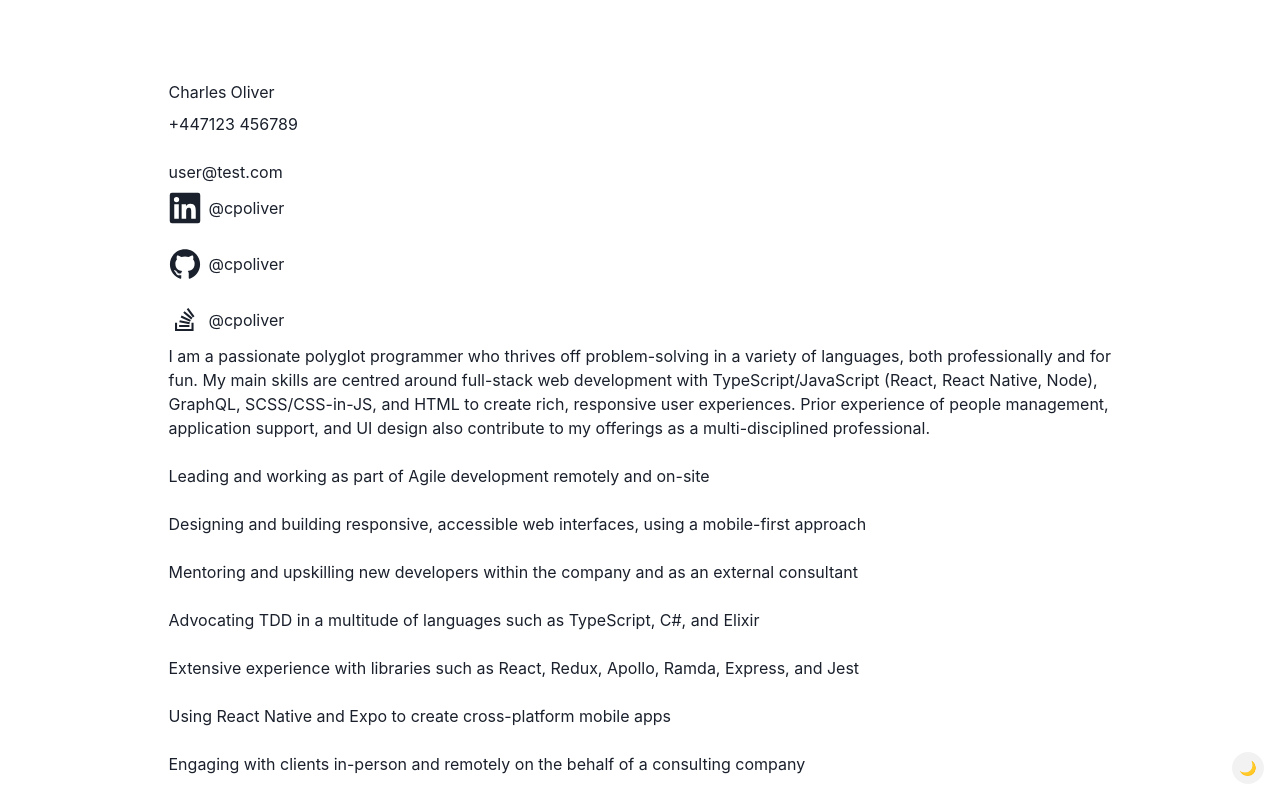
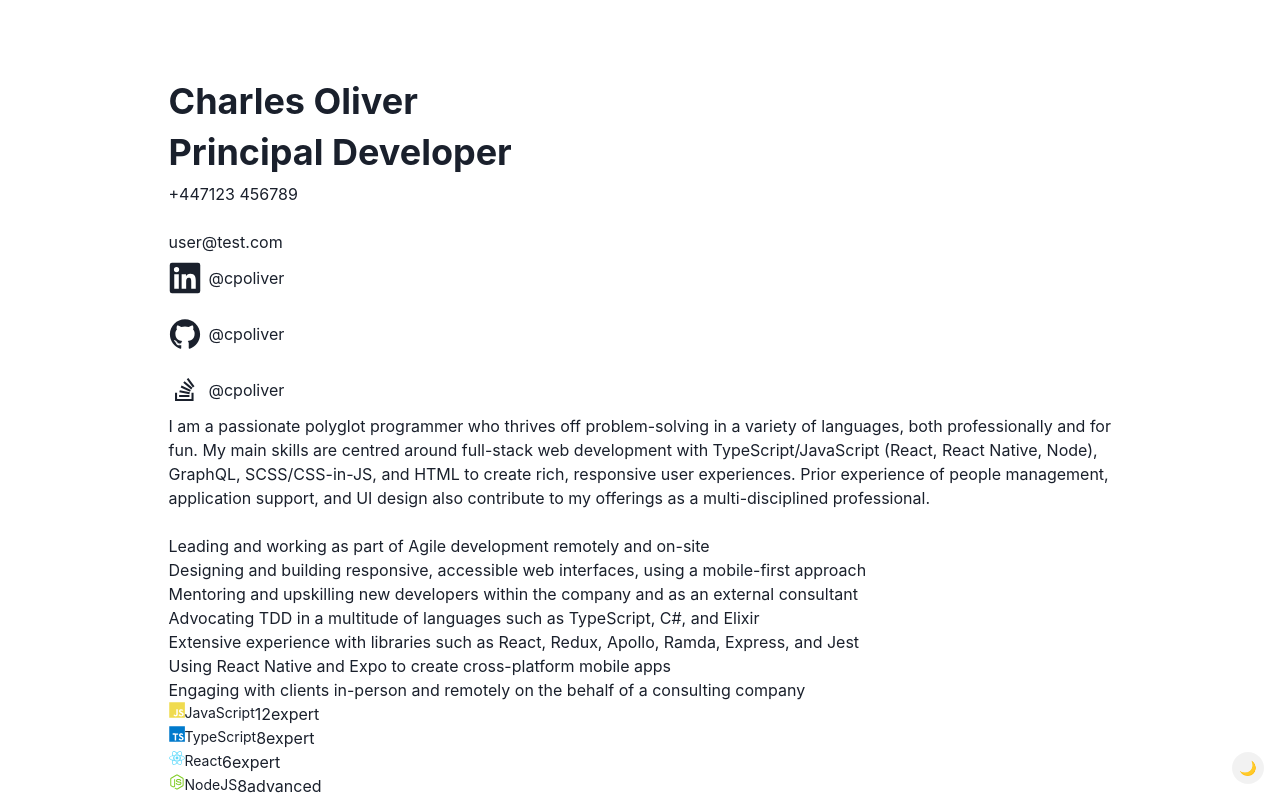
Before and after one commit to cpoliver/resumate, a React (Create React App) app: page / in a window 1280 px wide. Shown: the top 796 px of the page. Built offline with nearby package versions, Linux system fonts and the light colour scheme.

Commit message:
feat: add title to resume

```diff
--- a/src/components/Name/Name.tsx
+++ b/src/components/Name/Name.tsx
@@ -1,4 +1,4 @@
-import { Stack, Text } from "@chakra-ui/react"
+import { Heading, Text } from "@chakra-ui/react"
 import React from "react"
 
 import { Name as NameType } from "types"
@@ -6,11 +6,19 @@ import { Name as NameType } from "types"
 export type NameProps = NameType
 
 export const Name: React.FC<NameProps> = ({ title, firstName, middleName, lastName, postnomials }) => (
-  <Stack direction="row" spacing={1}>
-    {title && <Text>{title}</Text>}
-    <Text>{firstName}</Text>
-    {middleName && <Text>{middleName}</Text>}
-    <Text>{lastName}</Text>
-    {postnomials && <Text>{postnomials}</Text>}
-  </Stack>
+  <Heading as="h2" display="inline-flex">
+    {title && (
+      <Text as="span" fontWeight="normal">
+        {title}&nbsp;
+      </Text>
+    )}
+    <Text>{firstName}&nbsp;</Text>
+    {middleName && <Text>{middleName}&nbsp;</Text>}
+    <Text>{lastName}&nbsp;</Text>
+    {postnomials && (
+      <Text as="span" fontWeight="normal">
+        {postnomials}
+      </Text>
+    )}
+  </Heading>
 )
--- a/src/components/Resume/Resume.tsx
+++ b/src/components/Resume/Resume.tsx
@@ -1,4 +1,4 @@
-import { Stack } from "@chakra-ui/react"
+import { Heading, Stack } from "@chakra-ui/react"
 import React from "react"
 
 import { ContactDetails, Links, Name, Summary, WorkHistory } from "components"
@@ -6,9 +6,10 @@ import { Resume as ResumeType } from "types"
 
 export type ResumeProps = ResumeType
 
-export const Resume: React.FC<ResumeProps> = ({ name, contactDetails, links, summary, workHistory }) => (
+export const Resume: React.FC<ResumeProps> = ({ name, title, contactDetails, links, summary, workHistory }) => (
   <Stack>
     <Name {...name} />
+    <Heading as="h3">{title}</Heading>
     <ContactDetails contactDetails={contactDetails} />
     <Links links={links} />
     <Summary {...summary} />
--- a/src/components/Summary/Summary.tsx
+++ b/src/components/Summary/Summary.tsx
@@ -1,4 +1,4 @@
-import { Flex, Stack, Text } from "@chakra-ui/react"
+import { Flex, List, ListItem, Stack, Text } from "@chakra-ui/react"
 import React from "react"
 
 import { formatDuration } from "common/utils"
@@ -18,9 +18,11 @@ export type SummaryProps = Resume["summary"]
 export const Summary: React.FC<SummaryProps> = ({ profile, keySkills }) => (
   <Stack gap={4}>
     <Text>{profile.description}</Text>
-    {keySkills.map((keySkill) => (
-      <SummaryItem key={getKey(keySkill)} {...keySkill} />
-    ))}
+    <List>
+      {keySkills.map((keySkill) => (
+        <SummaryItem key={getKey(keySkill)} {...keySkill} />
+      ))}
+    </List>
   </Stack>
 )
 
@@ -32,7 +34,7 @@ const SummaryItem: React.FC<KeySkill> = (keySkill) => {
     training: <SummaryItemTraining {...(keySkill as Training)} />,
   }
 
-  return map[keySkill.type]
+  return <ListItem>{map[keySkill.type]}</ListItem>
 }
 
 const SummaryItemTechnicalSkill: React.FC<TechnicalSkill> = ({
--- a/src/mocks/resume.ts
+++ b/src/mocks/resume.ts
@@ -5,8 +5,11 @@ import { links } from "mocks/links"
 import { summary } from "mocks/summary"
 import { workHistory } from "mocks/workHistory"
 
+const title = "Principal Developer"
+
 const standard: Resume = {
   name: name.standard,
+  title,
   contactDetails: contactDetails.standard,
   links: links.standard,
   summary: summary.standard,
@@ -15,6 +18,7 @@ const standard: Resume = {
 
 const full: Resume = {
   name: name.full,
+  title,
   contactDetails: contactDetails.full,
   links: links.full,
   summary: summary.full,
--- a/src/types/index.ts
+++ b/src/types/index.ts
@@ -5,6 +5,7 @@ import { WorkHistoryItem } from "./workHistory"
 
 export type Resume = {
   name: Name
+  title: string
   contactDetails: ContactDetails[]
   links: Link[]
   summary: Summary
```
